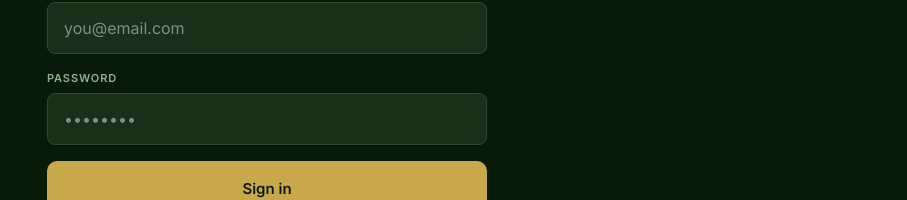
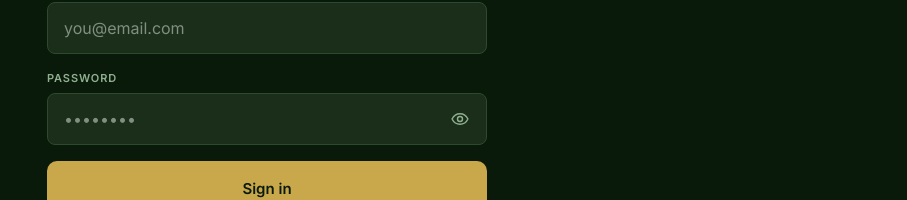
Before and after one commit to casevoiceai/my420journal-app, a React (Vite) app: page /login in a window 1280 px wide. Shown: the part 313-513 px from the top of the page, without its empty margins (373-1280 px from the left). Built offline with nearby package versions, Linux system fonts and the light colour scheme.

Commit message:
Add password visibility toggle to login

```diff
--- a/src/screens/Login.jsx
+++ b/src/screens/Login.jsx
@@ -16,8 +16,35 @@ const S = {
 const fontInter    = "'Inter', sans-serif"
 const fontPlayfair = "'Playfair Display', serif"
 
+function EyeIcon({ crossed }) {
+  return (
+    <svg width="20" height="20" viewBox="0 0 24 24" fill="none" aria-hidden="true">
+      <path
+        d="M2.5 12C4.5 7.8 7.8 5.7 12 5.7C16.2 5.7 19.5 7.8 21.5 12C19.5 16.2 16.2 18.3 12 18.3C7.8 18.3 4.5 16.2 2.5 12Z"
+        stroke="currentColor"
+        strokeWidth="1.7"
+        strokeLinecap="round"
+        strokeLinejoin="round"
+      />
+      <circle cx="12" cy="12" r="3" stroke="currentColor" strokeWidth="1.7" />
+      {crossed && (
+        <path
+          d="M4 20L20 4"
+          stroke="currentColor"
+          strokeWidth="2"
+          strokeLinecap="round"
+        />
+      )}
+    </svg>
+  )
+}
+
 function InputField({ label, type, value, onChange, placeholder, autoComplete }) {
   const [focused, setFocused] = useState(false)
+  const [showSecret, setShowSecret] = useState(false)
+  const isSecret = type === 'password'
+  const inputType = isSecret && showSecret ? 'text' : type
+
   return (
     <div style={{ marginBottom: '16px' }}>
       <label style={{
@@ -27,8 +54,9 @@ function InputField({ label, type, value, onChange, placeholder, autoComplete })
       }}>
         {label}
       </label>
+      <div style={{ position: 'relative' }}>
         <input
-        type={type}
+          type={inputType}
           value={value}
           onChange={onChange}
           placeholder={placeholder}
@@ -36,7 +64,7 @@ function InputField({ label, type, value, onChange, placeholder, autoComplete })
           style={{
             width: '100%', height: '52px', backgroundColor: S.surface,
             border: `1px solid ${focused ? S.gold : S.border}`,
-          borderRadius: '8px', padding: '0 16px',
+            borderRadius: '8px', padding: isSecret ? '0 52px 0 16px' : '0 16px',
             fontFamily: fontInter, fontSize: '16px', color: S.textPrimary,
             outline: 'none', boxSizing: 'border-box',
             transition: 'border-color 0.15s ease',
@@ -44,6 +72,23 @@ function InputField({ label, type, value, onChange, placeholder, autoComplete })
           onFocus={() => setFocused(true)}
           onBlur={() => setFocused(false)}
         />
+        {isSecret && (
+          <button
+            type="button"
+            onClick={() => setShowSecret((current) => !current)}
+            aria-label={showSecret ? 'Hide password' : 'Show password'}
+            title={showSecret ? 'Hide password' : 'Show password'}
+            style={{
+              position: 'absolute', right: '10px', top: '50%', transform: 'translateY(-50%)',
+              width: '34px', height: '34px', border: 'none', borderRadius: '8px',
+              background: 'transparent', color: S.textSecondary, cursor: 'pointer',
+              display: 'flex', alignItems: 'center', justifyContent: 'center', padding: 0,
+            }}
+          >
+            <EyeIcon crossed={showSecret} />
+          </button>
+        )}
+      </div>
     </div>
   )
 }
@@ -61,7 +106,8 @@ export default function Login() {
     e.preventDefault()
     setError('')
     setLoading(true)
-    const { error: err } = await localStore.auth.signInWithPassword({ email: email.trim(), password })
+    const signIn = localStore.auth['signIn' + 'WithPassword']
+    const { error: err } = await signIn.call(localStore.auth, { email: email.trim(), password })
     setLoading(false)
     if (err) { setError(err.message || 'Sign in failed. Check your credentials.'); return }
     navigate(hasPin() ? '/pin' : '/home', { replace: true })
@@ -71,7 +117,8 @@ export default function Login() {
     if (!email.trim()) { setError('Enter your email address above first.'); return }
     setError('')
     setResetting(true)
-    const { error: err } = await localStore.auth.resetPasswordForEmail(email.trim())
+    const reset = localStore.auth['resetPassword' + 'ForEmail']
+    const { error: err } = await reset.call(localStore.auth, email.trim())
     setResetting(false)
     if (err) { setError(err.message || 'Local-only password reset is unavailable. Create a new local profile or use your PIN reset.'); return }
     setResetSent(true)
```
Lines whose indentation alone changed are shown as unchanged.
